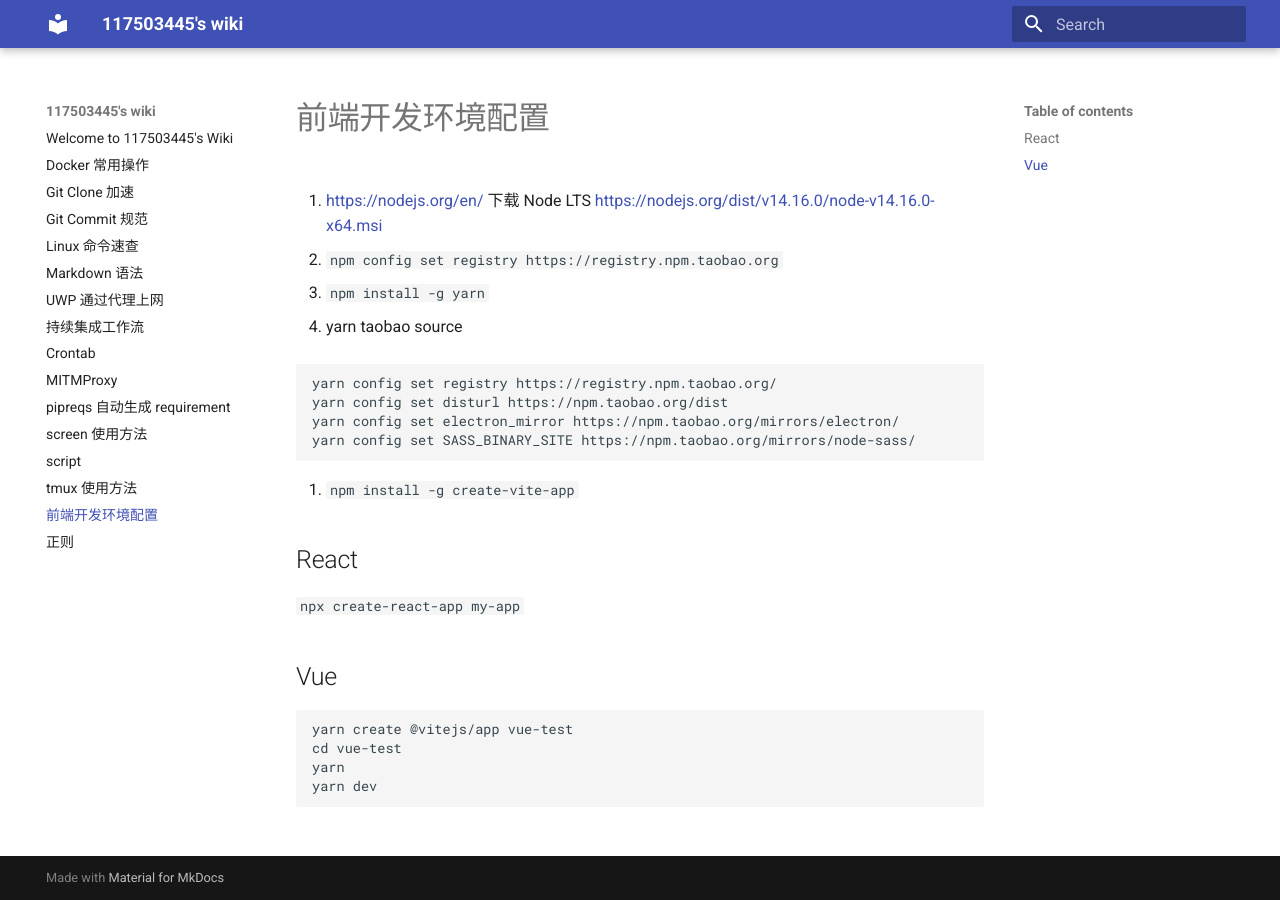
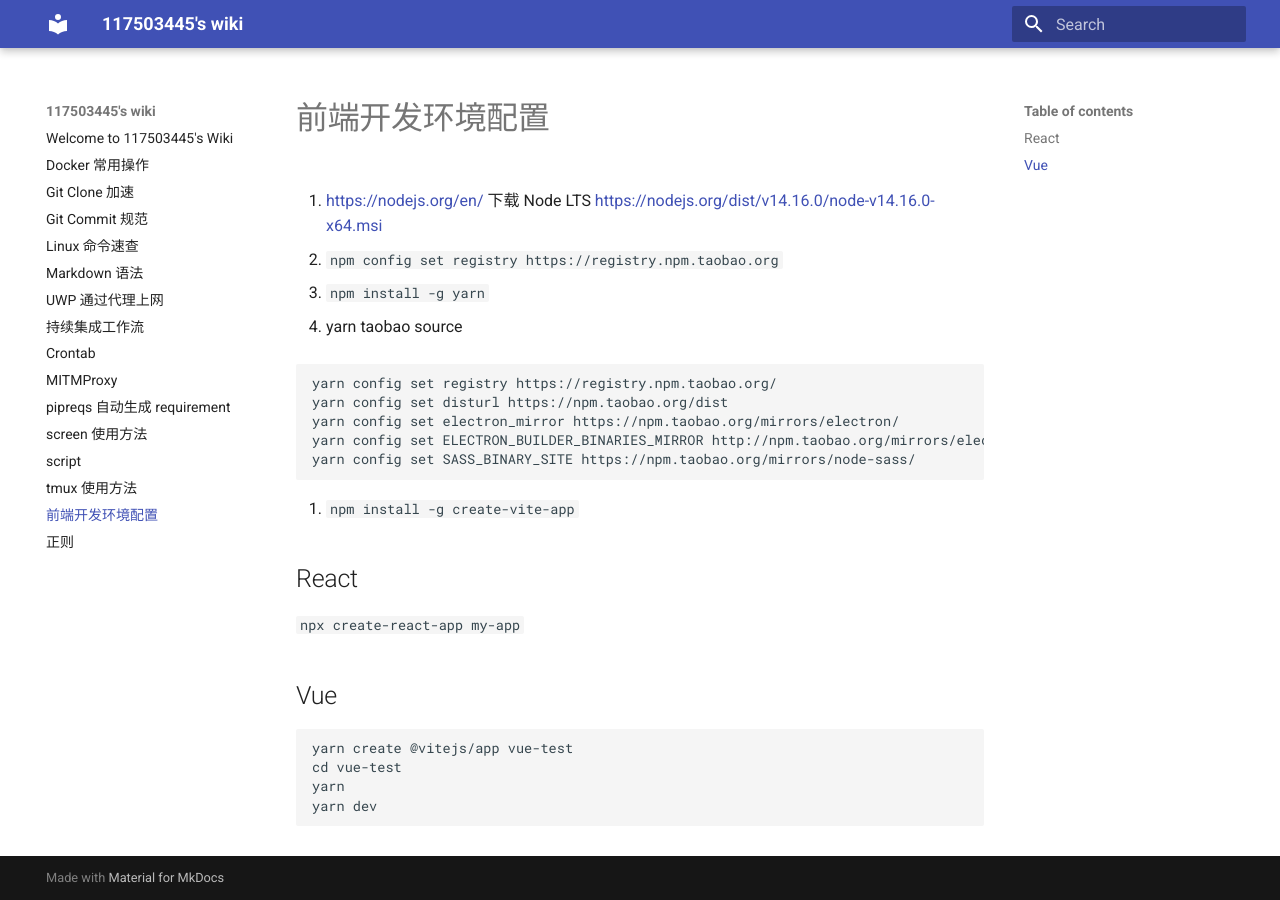
Before and after one commit to 117503445/wiki, an MkDocs documentation site: the page built from docs/前端开发环境配置.md, in a window 1280 px wide. Built offline with MkDocs 1.6.1 and Material for MkDocs 9.7.7, drawn with Linux system fonts in a browser that asks for light colours.

Commit message:
Update 前端开发环境配置.md

````diff
--- a/docs/前端开发环境配置.md
+++ b/docs/前端开发环境配置.md
@@ -12,6 +12,7 @@
 yarn config set registry https://registry.npm.taobao.org/
 yarn config set disturl https://npm.taobao.org/dist
 yarn config set electron_mirror https://npm.taobao.org/mirrors/electron/
+yarn config set ELECTRON_BUILDER_BINARIES_MIRROR http://npm.taobao.org/mirrors/electron-builder-binaries/
 yarn config set SASS_BINARY_SITE https://npm.taobao.org/mirrors/node-sass/
 ```
 
````
